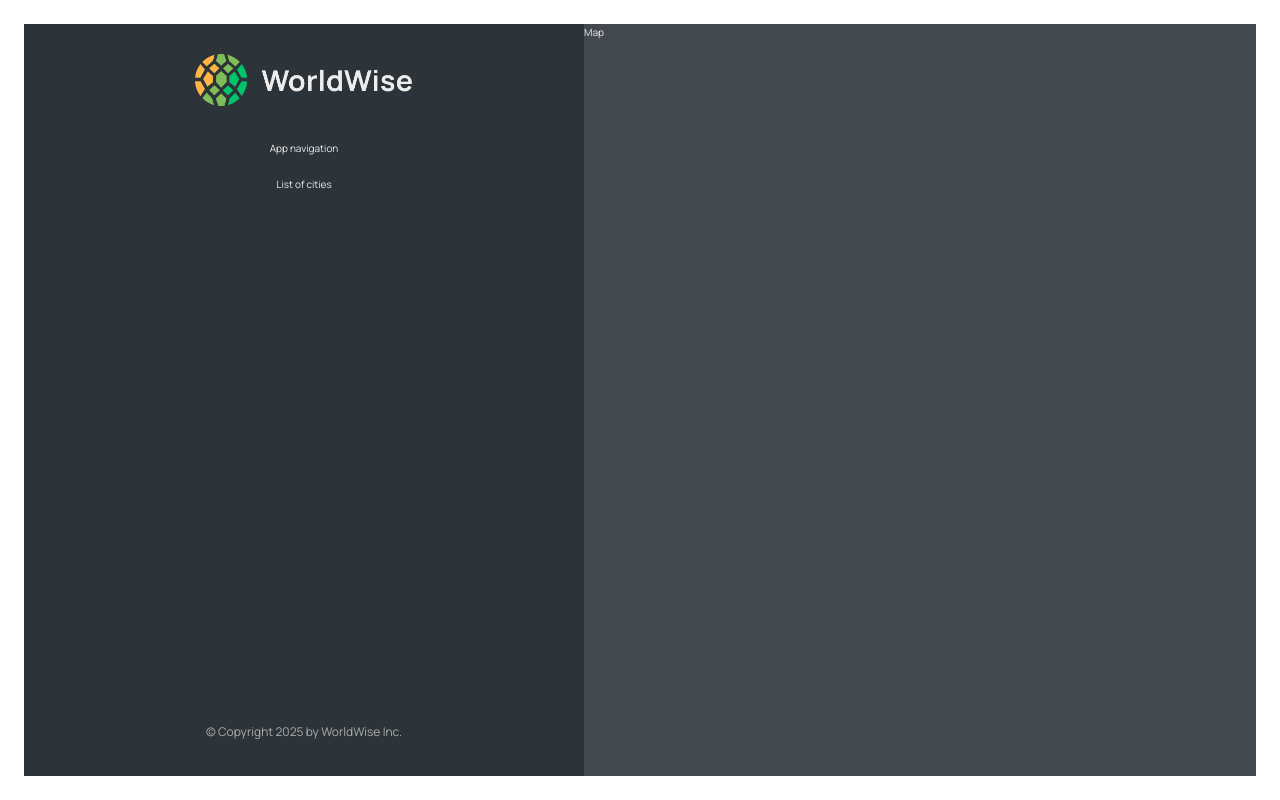
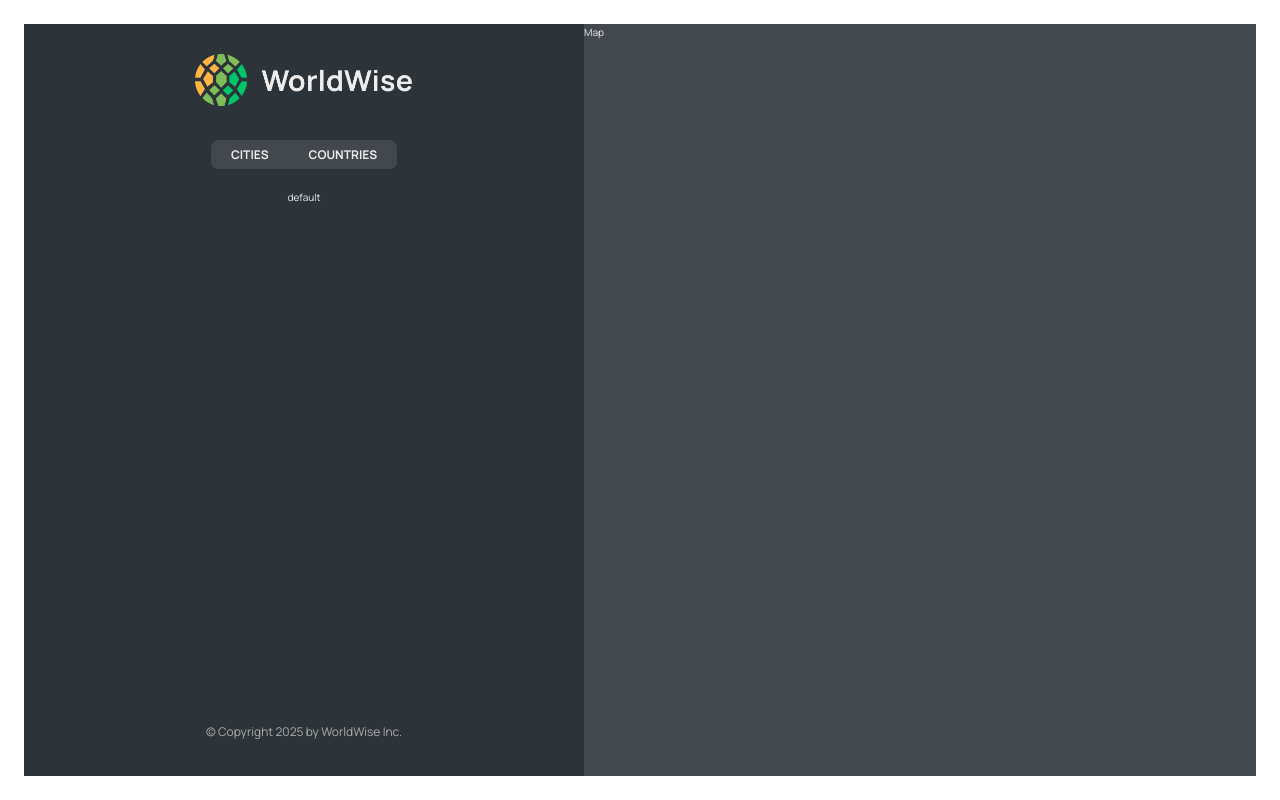
Before and after one commit to Ezi99/worldwise, a React (Vite) app: page /app in a window 1280 px wide. Built offline with nearby package versions, Linux system fonts and the light colour scheme.

Commit message:
Implement: nested routes + index routes

```diff
--- a/src/App.jsx
+++ b/src/App.jsx
@@ -14,7 +14,11 @@
         <Route path="product" element={<Product />} />
         <Route path="pricing" element={<Pricing />} />
         <Route path="login" element={<Login />} />
-        <Route path="app" element={<AppLayout />} />
+        <Route path="app" element={<AppLayout />}>
+          <Route index element={<p>default</p>} />
+          <Route path="cities" element={<p>list of cities</p>} />
+          <Route path="countries" element={<p>list of countries</p>} />
+        </Route>
         <Route path="*" element={<PageNotFound />} />
       </Routes>
     </BrowserRouter>
--- a/src/components/AppNav/AppNav.jsx
+++ b/src/components/AppNav/AppNav.jsx
@@ -1,7 +1,19 @@
+import { NavLink } from "react-router-dom";
 import styles from "./AppNav.module.css";
 
 function AppNav() {
-  return <nav className={styles.nav}>App navigation</nav>;
+  return (
+    <nav className={styles.nav}>
+      <ul>
+        <li>
+          <NavLink to="cities">Cities</NavLink>
+        </li>
+        <li>
+          <NavLink to="countries">Countries</NavLink>
+        </li>
+      </ul>
+    </nav>
+  );
 }
 
 export default AppNav;
--- a/src/components/Sidebar/Sidebar.jsx
+++ b/src/components/Sidebar/Sidebar.jsx
@@ -1,6 +1,7 @@
 import Logo from "../Logo/Logo";
 import styles from "./Sidebar.module.css";
 import AppNav from "../AppNav/AppNav";
+import { Outlet } from "react-router-dom";
 
 function Sidebar() {
   return (
@@ -8,7 +9,7 @@
       <Logo />
       <AppNav />
 
-      <p>List of cities</p>
+      <Outlet />
 
       <footer className={styles.footer}>
         <p className={styles.copyright}>
```
